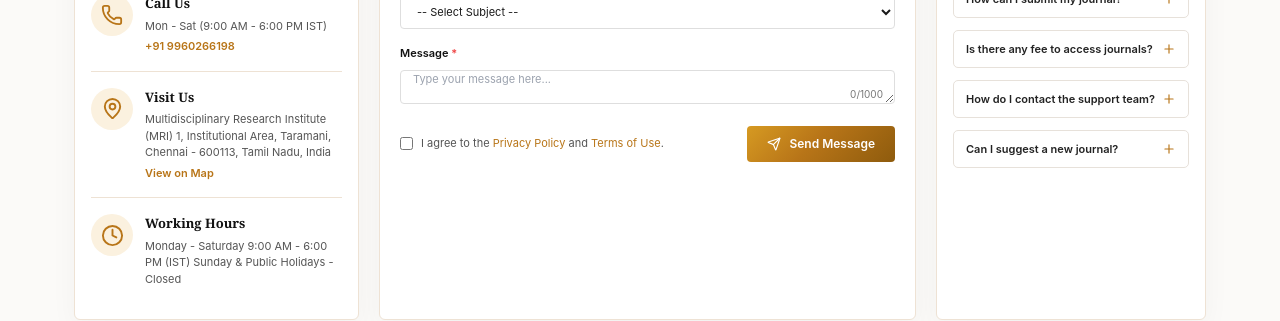
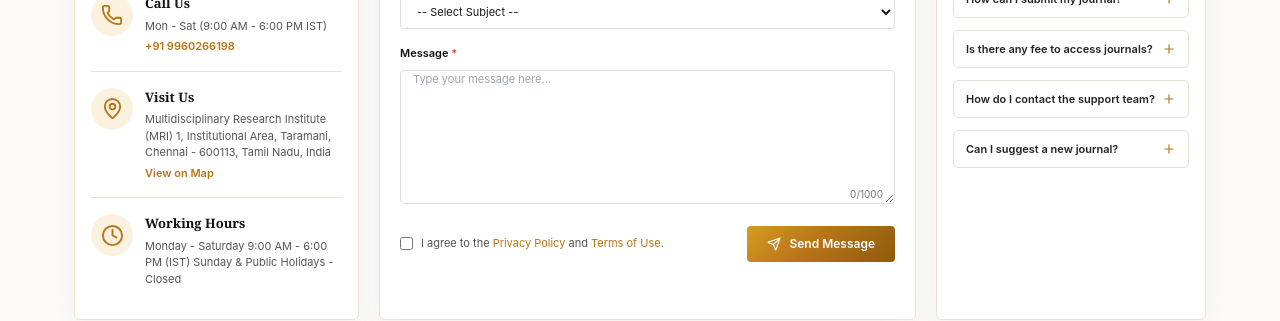
Before and after one commit to Dhanshri-Rc/MRIFullstack, a React (Vite) app in the folder frontend/: page /contact in a window 1280 px wide. Shown: the part 430-751 px from the top of the page. Built offline with nearby package versions, Linux system fonts and the light colour scheme; no server answers.

Commit message:
refactor: remove debug log and adjust input field properties in ContactUs component

```diff
--- a/frontend/src/pages/ContactUs.jsx
+++ b/frontend/src/pages/ContactUs.jsx
@@ -235,7 +235,7 @@ useEffect(() => {
                     onChange={handleChange}
                     maxLength={1000}
                     required
-                    rows={5}
+                    rows={8}
                     placeholder="Type your message here..."
                     className="input-ui pt-2"
                   />
@@ -361,7 +361,7 @@ useEffect(() => {
       <style>{`
         .input-ui {
           width: 100%;
-          height: 34px;
+          min-height: 34px;
           border: 1px solid #dedede;
           border-radius: 4px;
           padding: 0 12px;
```
Also changed, not shown: 1 other file (tests, documents, lock files or other folders).
